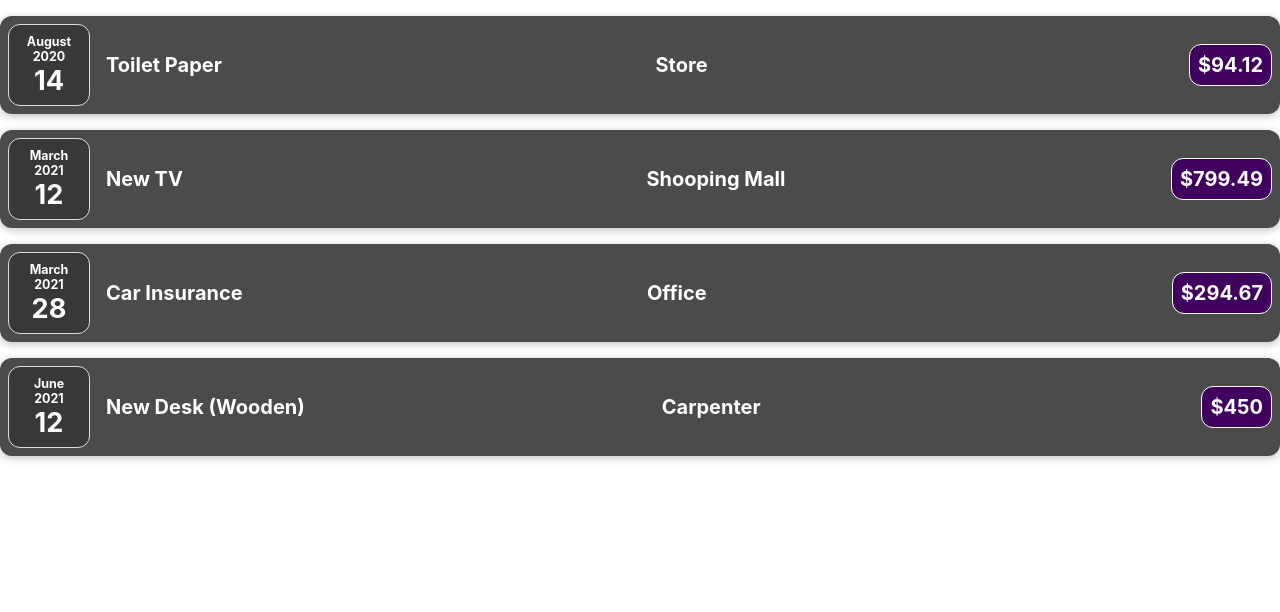
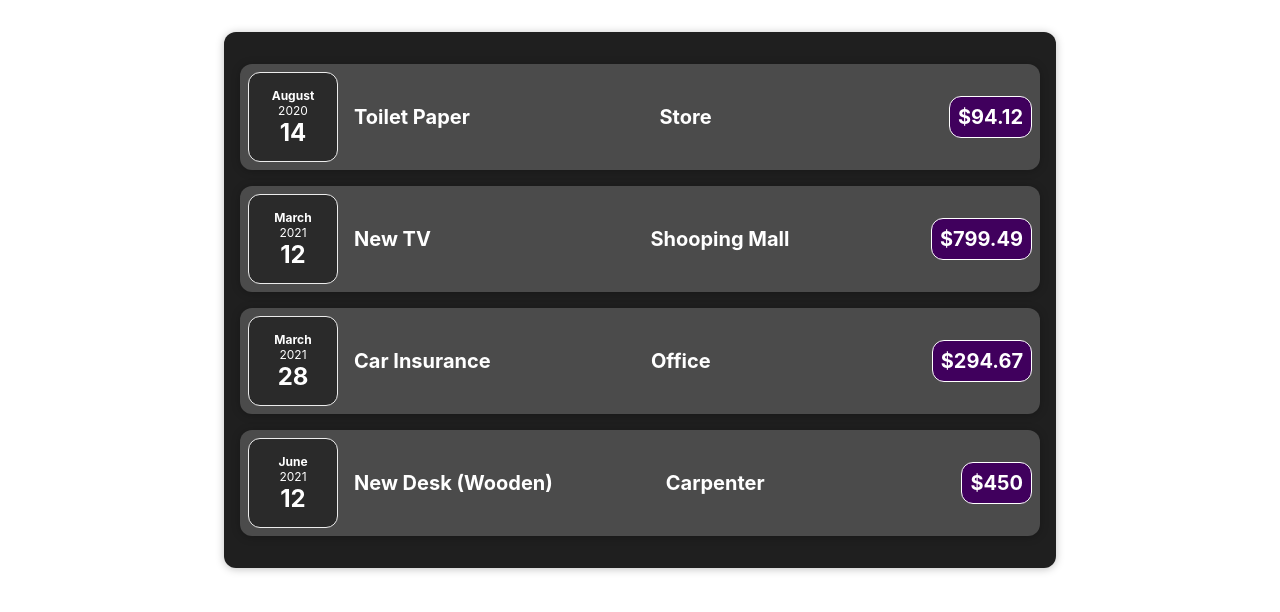
Before and after one commit to PrachiRameshGodase/React-Expense-tracker-app, a React (Create React App) app in the folder my-app/: page / in a window 1280 px wide. Shown: the top 612 px of the page. Built offline with nearby package versions, Linux system fonts and the light colour scheme.

Commit message:
Using props.children keyword

```diff
--- a/my-app/src/App.js
+++ b/my-app/src/App.js
@@ -1,6 +1,6 @@
 
 import './App.css';
-import ExpenseItem from './components/ExpenseItem';
+import Expenses from './components/Expenses';
 
 function App() {
   const expenses=[{
@@ -33,10 +33,17 @@ function App() {
   }]
   return (
   <>
+    {/* <div className='expenses'>
+    {expenses.map((expense)=>(
+    <ExpenseItem key={expense.id}
+    title={expense.title}
+    amount={expense.amount}
+    date={expense.date}
+    location={expense.location} />
+))}
+    </div> */}
     <div>
-    {expenses.map((expense)=>(
-    <ExpenseItem key={expense.id} title={expense.title} amount={expense.amount} date={expense.date} location={expense.location} />
-))}
+      <Expenses items={expenses}/>
     </div>
     </>
 
--- /dev/null
+++ b/my-app/src/components/Card.css
@@ -0,0 +1,4 @@
+.card{
+    border-radius: 12px;
+    box-shadow: 0 1px 8px rgba(0,0,0,0.25);
+ }
--- /dev/null
+++ b/my-app/src/components/Card.js
@@ -0,0 +1,10 @@
+import React from 'react'
+import "./Card.css";
+
+function Card(props) {
+const classes="card " + props.className;
+
+return <div className={classes}>{props.children}</div>
+}
+
+export default Card
--- a/my-app/src/components/ExpenseDate.css
+++ b/my-app/src/components/ExpenseDate.css
@@ -1,28 +1,26 @@
-.expense-date{
+.expense-date {
     display: flex;
     flex-direction: column;
-   width: 5rem;
-   height: 5rem;
-   border: 1px solid #dddcdc;
-   background-color: #383838;
+    width: 5.5rem;
+    height: 5.5rem;
+    border: 1px solid #ececec;
+    background-color: #2a2a2a;
     color: white;
     border-radius: 12px;
     align-items: center;
     justify-content: center;
+  }
 
-}
   .expense-date__month {
-    font-size: 0.78rem;
+    font-size: 0.75rem;
     font-weight: bold;
-
   }
 
   .expense-date__year {
-    font-size: 0.78rem;
-    font-weight: bold;
+    font-size: 0.75rem;
   }
 
   .expense-date__day {
-    font-size: 1.7rem;
+    font-size: 1.5rem;
     font-weight: bold;
   }
--- a/my-app/src/components/ExpenseDate.js
+++ b/my-app/src/components/ExpenseDate.js
@@ -1,5 +1,6 @@
 import React from 'react'
 import "./ExpenseDate.css";
+import "./ExpenseItem.css"
 
 function ExpenseDate(props) {
 const month=props.date.toLocaleString("en-Us",{month:"long"});
--- a/my-app/src/components/ExpenseDetails.js
+++ b/my-app/src/components/ExpenseDetails.js
@@ -1,4 +1,6 @@
 import React from 'react'
+import "./ExpenseItem.css"
+
 
 function ExpenseDetails(props) {
   return (
--- a/my-app/src/components/ExpenseItem.css
+++ b/my-app/src/components/ExpenseItem.css
@@ -1,12 +1,13 @@
+
 .expense-item{
     display:flex;
     justify-content: space-between;
     align-items: center;
-    box-shadow: 0 2px 8px rgba(0, 0, 0, 0.25);
     padding:0.5rem;
     margin:1rem 0;
-    border-radius: 12px;
-    background-color: #4b4b4b
+    background-color: #4b4b4b;
+    /* border-radius: 12px;
+    box-shadow: 0 1px 8px rgba(0,0,0,0.25); */
 }
 
 .expense-item__description{
--- a/my-app/src/components/ExpenseItem.js
+++ b/my-app/src/components/ExpenseItem.js
@@ -1,17 +1,15 @@
 import React from 'react'
-import './ExpenseItem.css';
 import ExpenseDate from './ExpenseDate';
 import ExpenseDetails from './ExpenseDetails';
+import Card from "./Card";
+import './ExpenseItem.css';
 
 function ExpenseItem(props) {
-
   return (
-    <div className='expense-item'>
+    <Card className='expense-item'>
       <ExpenseDate date={props.date}/>
       <ExpenseDetails title={props.title}  location={props.location} amount={props.amount}/>
-
-    </div>
+    </Card>
   )
 }
-
 export default ExpenseItem;
--- /dev/null
+++ b/my-app/src/components/Expenses.css
@@ -0,0 +1,10 @@
+.expenses{
+    padding: 1rem;
+    background-color: rgb(31,31,31);
+    margin:2rem auto;
+    width:50rem;
+    max-width: 95%;
+    /* border-radius: 12px;
+    box-shadow: 0 1px 8px rgba(0,0,0,0.25); */
+
+}
--- /dev/null
+++ b/my-app/src/components/Expenses.js
@@ -0,0 +1,18 @@
+import React from 'react'
+import ExpenseItem from './ExpenseItem';
+import Card from "./Card";
+import "./Expenses.css"
+
+function Expenses(props) {
+  return (
+    <Card className='expenses'>
+    {props.items.map((expense)=>(
+    <ExpenseItem key={expense.id} title={expense.title} amount={expense.amount} date={expense.date} location={expense.location} />
+))}
+    </Card>
+
+
+  )
+}
+
+export default Expenses
```
Lines whose indentation alone changed are shown as unchanged.
